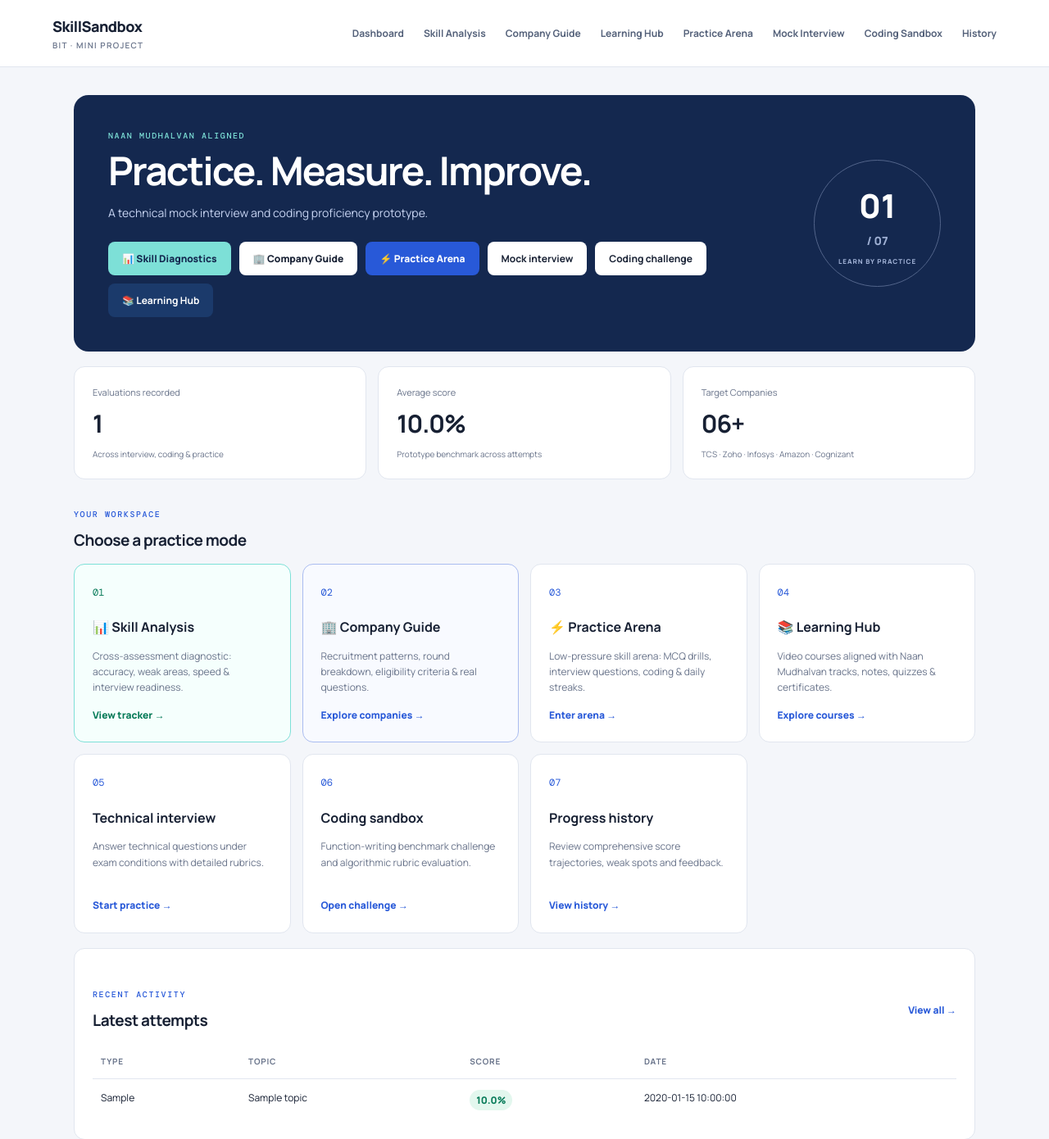
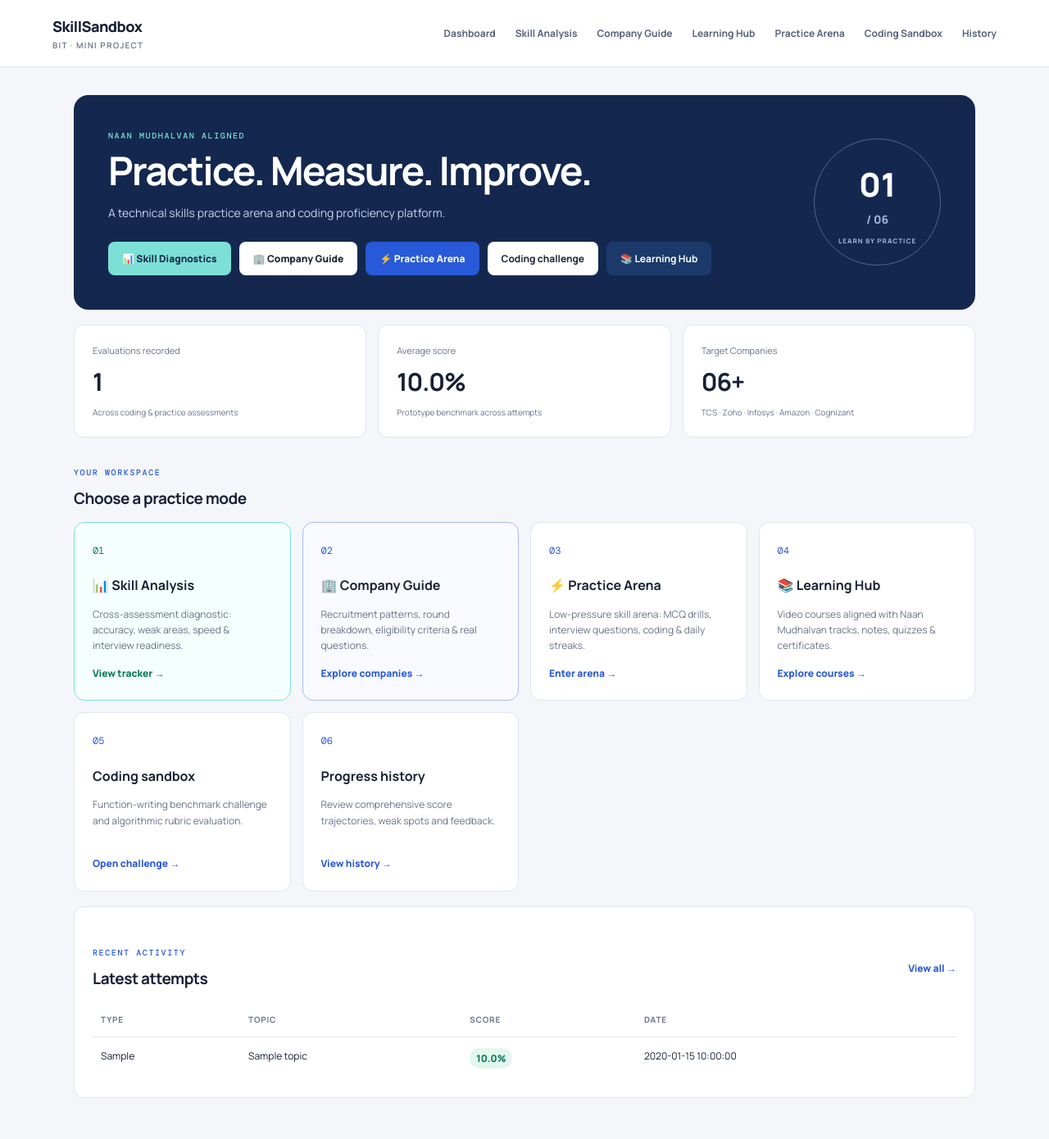
Before and after one commit to SIVARAJY/Naan-mudhalvan-mock-Interview-Sandbox, a Flask app: template templates/dashboard.html in a window 1280 px wide. Shown: the top 1390 px of the page at 82% size. Run offline with Flask 3, Linux system fonts and the light colour scheme; the template is opened without the code that fills it: most values are stand-ins (such as "Sample title", 1, 10 or a date in 2020); some libraries are stand-ins or nearby versions.

Commit message:
refactor: Remove legacy mock interview module and clean up navigation, dashboard, and template links

```diff
--- a/app.py
+++ b/app.py
@@ -37,23 +37,6 @@ app.config.update(
     SESSION_COOKIE_SECURE=IS_PRODUCTION,
 )
 
-QUESTIONS = [
-    {"id": 1, "topic": "Python", "question": "Which Python data type stores key-value pairs?",
-     "options": ["list", "tuple", "dictionary", "set"], "answer": "dictionary",
-     "explanation": "A dictionary stores data as key-value pairs."},
-    {"id": 2, "topic": "OOP", "question": "Which concept allows one interface to have multiple implementations?",
-     "options": ["Encapsulation", "Polymorphism", "Compilation", "Indexing"], "answer": "Polymorphism",
-     "explanation": "Polymorphism allows the same interface to represent different implementations."},
-    {"id": 3, "topic": "DBMS", "question": "Which SQL command retrieves rows from a table?",
-     "options": ["UPDATE", "SELECT", "ALTER", "INSERT"], "answer": "SELECT",
-     "explanation": "SELECT retrieves data from one or more tables."},
-    {"id": 4, "topic": "Data Structures", "question": "Which data structure follows LIFO order?",
-     "options": ["Queue", "Stack", "Graph", "Linked list"], "answer": "Stack",
-     "explanation": "A stack follows Last In, First Out."},
-    {"id": 5, "topic": "Java", "question": "Which keyword is used to inherit a class in Java?",
-     "options": ["implements", "inherits", "extends", "superclass"], "answer": "extends",
-     "explanation": "A Java class uses extends to inherit from another class."},
-]
 CHALLENGE = {
     "title": "Find the maximum",
     "description": "Write a function that returns the largest number in a non-empty list.",
@@ -485,32 +468,6 @@ def dashboard():
         """, (uid,)).fetchone()
     return render_template("dashboard.html", attempts=attempts, summary=summary)
 
-@app.route("/interview", methods=["GET", "POST"])
-@login_required
-def interview():
-    if request.method == "POST":
-        student_name = (request.form.get("student_name", "").strip()
-                        or session["user"]["name"] or "Demo Student")
-        correct = sum(
-            request.form.get(f"q{q['id']}", "").strip().lower() == q["answer"].lower()
-            for q in QUESTIONS
-        )
-        total = len(QUESTIONS)
-        missed_topics = [
-            q["topic"] for q in QUESTIONS
-            if request.form.get(f"q{q['id']}", "").strip().lower() != q["answer"].lower()
-        ]
-        correctness = correct / total * 100
-        completion = 100
-        reflection = 100 if request.form.get("reflection", "").strip() else 50
-        final_score = round(0.70 * correctness + 0.20 * completion + 0.10 * reflection, 1)
-        feedback = f"{correct}/{total} answers correct. Review: {', '.join(missed_topics) if missed_topics else 'No weak topics detected in this attempt'}."
-        save_attempt(student_name, "Mock Interview", "Mixed Technical", final_score, feedback)
-        return render_template("interview_result.html", student_name=student_name, correct=correct,
-            total=total, correctness=round(correctness, 1), completion=completion, reflection=reflection,
-            final_score=final_score, feedback=feedback, questions=QUESTIONS, submitted=request.form)
-    return render_template("interview.html", questions=QUESTIONS)
-
 @app.route("/coding", methods=["GET", "POST"])
 @login_required
 def coding():
@@ -2416,15 +2373,6 @@ def skill_analysis():
             })
 
         recommendations.append({
-            "type": "Mock Simulation",
-            "priority": "Medium",
-            "title": "Complete Full Technical Interview",
-            "description": "Simulate 5 technical questions under strict exam conditions to update your placement readiness index.",
-            "link": url_for("interview"),
-            "cta": "Start Mock Interview"
-        })
-
-        recommendations.append({
             "type": "Company Guide",
             "priority": "Medium",
             "title": "Review Target Recruiter Rounds",
--- a/templates/base.html
+++ b/templates/base.html
@@ -15,7 +15,6 @@
       <a href="{{ url_for('companies_list') }}">Company Guide</a>
       <a href="{{ url_for('learning_hub') }}">Learning Hub</a>
       <a href="{{ url_for('practice_arena') }}">Practice Arena</a>
-      <a href="{{ url_for('interview') }}">Mock Interview</a>
       <a href="{{ url_for('coding') }}">Coding Sandbox</a>
       <a href="{{ url_for('history') }}">History</a>
     </nav>
--- a/templates/companies_list.html
+++ b/templates/companies_list.html
@@ -112,8 +112,8 @@
       <p class="small muted" style="margin:0;">Whenever you score low, immediately watch the matched <a href="{{ url_for('learning_hub') }}" class="text-link">Learning Hub</a> modules.</p>
     </div>
     <div style="background:#fff;padding:14px;border-radius:8px;border:1px solid var(--line);">
-      <strong style="font-size:13px;display:block;margin-bottom:4px;">4. Formal Mock Simulation</strong>
-      <p class="small muted" style="margin:0;">Take the full <a href="{{ url_for('interview') }}" class="text-link">Mock Technical Interview</a> to get simulated scoring feedback.</p>
+      <strong style="font-size:13px;display:block;margin-bottom:4px;">4. Benchmark Assessment</strong>
+      <p class="small muted" style="margin:0;">Take the <a href="{{ url_for('skill_analysis') }}" class="text-link">Skill Analysis & Readiness Tracker</a> to evaluate your placement eligibility score.</p>
     </div>
   </div>
 </div>
--- a/templates/company_detail.html
+++ b/templates/company_detail.html
@@ -142,9 +142,9 @@
     </div>
     {% endfor %}
     <div style="background:#fff;padding:14px;border-radius:8px;border:1px solid var(--line);display:flex;flex-direction:column;gap:8px;">
-      <strong style="font-size:14px;">Simulated Mock Interview</strong>
-      <p class="small muted" style="margin:0;flex:1;">Take a 5-question multi-topic technical interview simulation with automatic scoring.</p>
-      <a href="{{ url_for('interview') }}" class="button" style="font-size:11px;padding:5px 8px;text-align:center;">Launch Simulation →</a>
+      <strong style="font-size:14px;">Interview Readiness Check</strong>
+      <p class="small muted" style="margin:0;flex:1;">Run the intelligent skill diagnostic to test your domain mastery across all rounds.</p>
+      <a href="{{ url_for('skill_analysis') }}" class="button" style="font-size:11px;padding:5px 8px;text-align:center;">View Readiness Score →</a>
     </div>
   </div>
 </div>
--- a/templates/dashboard.html
+++ b/templates/dashboard.html
@@ -5,20 +5,19 @@
   <div>
     <p class="eyebrow">NAAN MUDHALVAN ALIGNED</p>
     <h1>Practice. Measure. Improve.</h1>
-    <p class="muted">A technical mock interview and coding proficiency prototype.</p>
+    <p class="muted">A technical skills practice arena and coding proficiency platform.</p>
     <div class="actions">
       <a class="button" href="{{ url_for('skill_analysis') }}" style="background:#7de0d7;color:#14284f;font-weight:800;">📊 Skill Diagnostics</a>
       <a class="button" href="{{ url_for('companies_list') }}" style="background:#fff;color:var(--ink);font-weight:800;">🏢 Company Guide</a>
       <a class="button" href="{{ url_for('practice_arena') }}" style="background:#2859d8;color:#fff;font-weight:800;">⚡ Practice Arena</a>
-      <a class="button secondary" href="{{ url_for('interview') }}">Mock interview</a>
       <a class="button secondary" href="{{ url_for('coding') }}">Coding challenge</a>
       <a class="button secondary" href="{{ url_for('learning_hub') }}" style="background:#1b3a6b;color:#fff;">📚 Learning Hub</a>
     </div>
   </div>
-  <div class="hero-mark">01 <span>/ 07</span><small>LEARN BY PRACTICE</small></div>
+  <div class="hero-mark">01 <span>/ 06</span><small>LEARN BY PRACTICE</small></div>
 </section>
 <section class="stats">
-  <article class="stat"><span>Evaluations recorded</span><strong>{{ summary["count"] }}</strong><small>Across interview, coding & practice</small></article>
+  <article class="stat"><span>Evaluations recorded</span><strong>{{ summary["count"] }}</strong><small>Across coding & practice assessments</small></article>
   <article class="stat"><span>Average score</span><strong>{{ "%.1f"|format(summary["average"]) }}%</strong><small>Prototype benchmark across attempts</small></article>
   <article class="stat"><span>Target Companies</span><strong>06+</strong><small>TCS · Zoho · Infosys · Amazon · Cognizant</small></article>
 </section>
@@ -28,9 +27,8 @@
   <a class="feature-card" href="{{ url_for('companies_list') }}" style="border-color:#aabcf0;background:#f8faff;"><span class="card-number" style="color:#2859d8;">02</span><h3>🏢 Company Guide</h3><p>Recruitment patterns, round breakdown, eligibility criteria & real questions.</p><span class="text-link" style="color:#2859d8;">Explore companies →</span></a>
   <a class="feature-card" href="{{ url_for('practice_arena') }}"><span class="card-number" style="color:#2859d8;">03</span><h3>⚡ Practice Arena</h3><p>Low-pressure skill arena: MCQ drills, interview questions, coding & daily streaks.</p><span class="text-link">Enter arena →</span></a>
   <a class="feature-card" href="{{ url_for('learning_hub') }}"><span class="card-number">04</span><h3>📚 Learning Hub</h3><p>Video courses aligned with Naan Mudhalvan tracks, notes, quizzes & certificates.</p><span class="text-link">Explore courses →</span></a>
-  <a class="feature-card" href="{{ url_for('interview') }}"><span class="card-number">05</span><h3>Technical interview</h3><p>Answer technical questions under exam conditions with detailed rubrics.</p><span class="text-link">Start practice →</span></a>
-  <a class="feature-card" href="{{ url_for('coding') }}"><span class="card-number">06</span><h3>Coding sandbox</h3><p>Function-writing benchmark challenge and algorithmic rubric evaluation.</p><span class="text-link">Open challenge →</span></a>
-  <a class="feature-card" href="{{ url_for('history') }}"><span class="card-number">07</span><h3>Progress history</h3><p>Review comprehensive score trajectories, weak spots and feedback.</p><span class="text-link">View history →</span></a>
+  <a class="feature-card" href="{{ url_for('coding') }}"><span class="card-number">05</span><h3>Coding sandbox</h3><p>Function-writing benchmark challenge and algorithmic rubric evaluation.</p><span class="text-link">Open challenge →</span></a>
+  <a class="feature-card" href="{{ url_for('history') }}"><span class="card-number">06</span><h3>Progress history</h3><p>Review comprehensive score trajectories, weak spots and feedback.</p><span class="text-link">View history →</span></a>
 </section>
 <section class="panel">
   <div class="section-heading"><div><p class="eyebrow">RECENT ACTIVITY</p><h2>Latest attempts</h2></div><a class="text-link" href="{{ url_for('history') }}">View all →</a></div>
--- a/templates/history.html
+++ b/templates/history.html
@@ -5,6 +5,6 @@
 <section class="panel">
 {% if attempts %}<div class="table-wrap"><table><thead><tr><th>Student</th><th>Assessment</th><th>Topic</th><th>Score</th><th>Feedback</th><th>Timestamp</th></tr></thead><tbody>
 {% for a in attempts %}<tr><td>{{ a["student_name"] }}</td><td>{{ a["attempt_type"] }}</td><td>{{ a["topic"] }}</td><td><span class="score-pill">{{ "%.1f"|format(a["score"]) }}%</span></td><td>{{ a["feedback"] }}</td><td>{{ a["created_at"] }}</td></tr>{% endfor %}
-</tbody></table></div>{% else %}<p class="muted">No saved attempts. Complete an interview or coding challenge first.</p>{% endif %}
+</tbody></table></div>{% else %}<p class="muted">No saved attempts. Complete a practice drill or coding challenge first.</p>{% endif %}
 </section>
 {% endblock %}
```
Also changed, not shown: templates/interview.html (deleted, +0 -21 lines), templates/interview_result.html (deleted, +0 -34 lines), templates/skill_analysis.html (+13 -2 lines).
